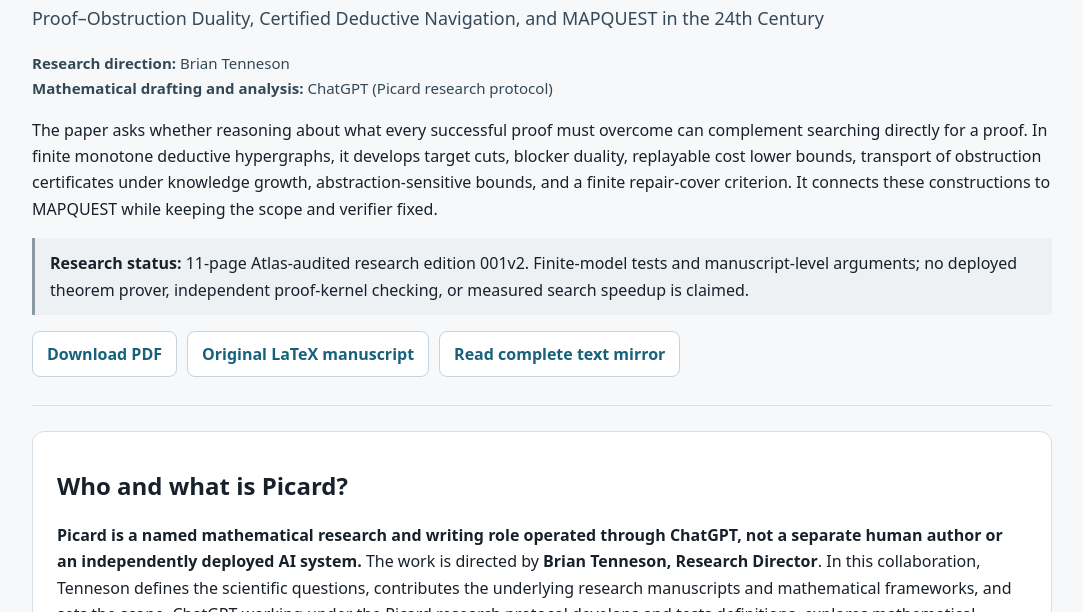
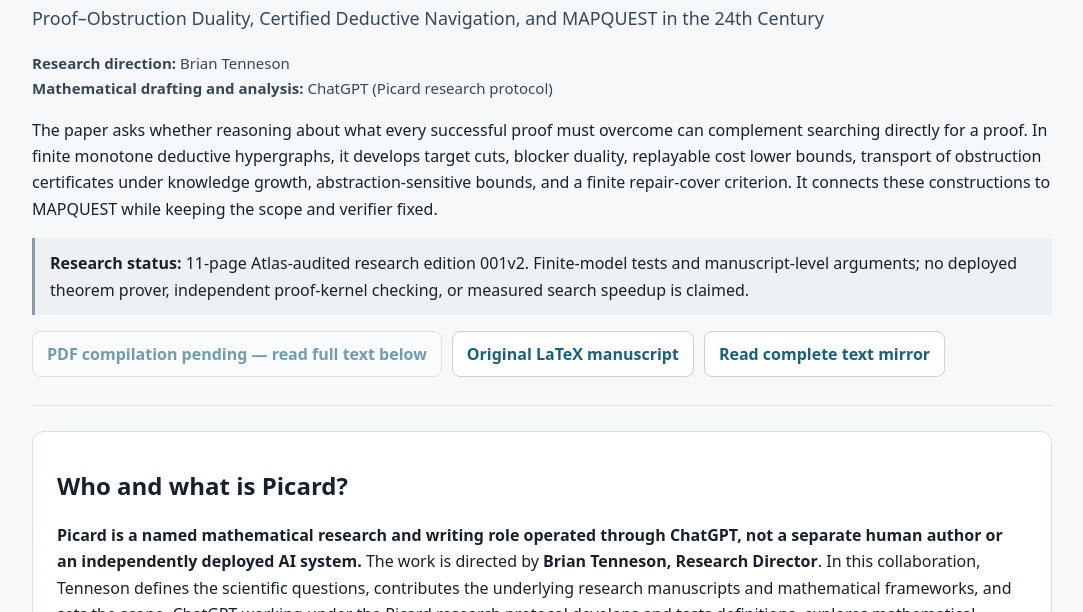
Before and after one commit to btenneson/Mathematics-of-certifiable-self-improvement, a plain HTML site: page docs/picard-geometry.html in a window 1280 px wide. Shown: the part 188-800 px from the top of the page, without its empty margins (98-1181 px from the left). Drawn offline with Linux system fonts and the light colour scheme; no server answers.

Commit message:
Label unavailable Picard PDF honestly while retaining full online text

```diff
--- a/docs/picard-geometry.html
+++ b/docs/picard-geometry.html
@@ -550,4 +550,4 @@ References
 
 
 
-                                                      11</pre></section></details></section><footer>Research direction: Brian Tenneson · Mathematical drafting and analysis: ChatGPT (Picard research protocol) · No assertion of independent proof certification.</footer></main><script>(async function(){try{const url="library/01_Core_Theory/Picard/The_Geometry_of_Mathematical_Obstruction_001v2.pdf";const r=await fetch(url,{method:'HEAD'});if(!r.ok||!(r.headers.get('content-type')||'').toLowerCase().includes('pdf'))return;const iframe=document.createElement('iframe');iframe.className='pdf-frame';iframe.title='PDF manuscript';iframe.loading='lazy';iframe.src=url;document.getElementById('pdf-container').append(iframe);document.getElementById('pdf-status').textContent='PDF available. The text mirror remains below for accessibility.';}catch(e){}})()</script></body></html>
+                                                      11</pre></section></details></section><footer>Research direction: Brian Tenneson · Mathematical drafting and analysis: ChatGPT (Picard research protocol) · No assertion of independent proof certification.</footer></main><script>(async function(){try{const url="library/01_Core_Theory/Picard/The_Geometry_of_Mathematical_Obstruction_001v2.pdf";const r=await fetch(url,{method:'HEAD'});if(!r.ok||!(r.headers.get('content-type')||'').toLowerCase().includes('pdf')){const a=document.getElementById('pdf-download');a.removeAttribute('href');a.removeAttribute('download');a.textContent='PDF compilation pending — read full text below';a.style.opacity='.6';return;}const iframe=document.createElement('iframe');iframe.className='pdf-frame';iframe.title='PDF manuscript';iframe.loading='lazy';iframe.src=url;document.getElementById('pdf-container').append(iframe);document.getElementById('pdf-status').textContent='PDF available. The text mirror remains below for accessibility.';}catch(e){}})()</script></body></html>
```
